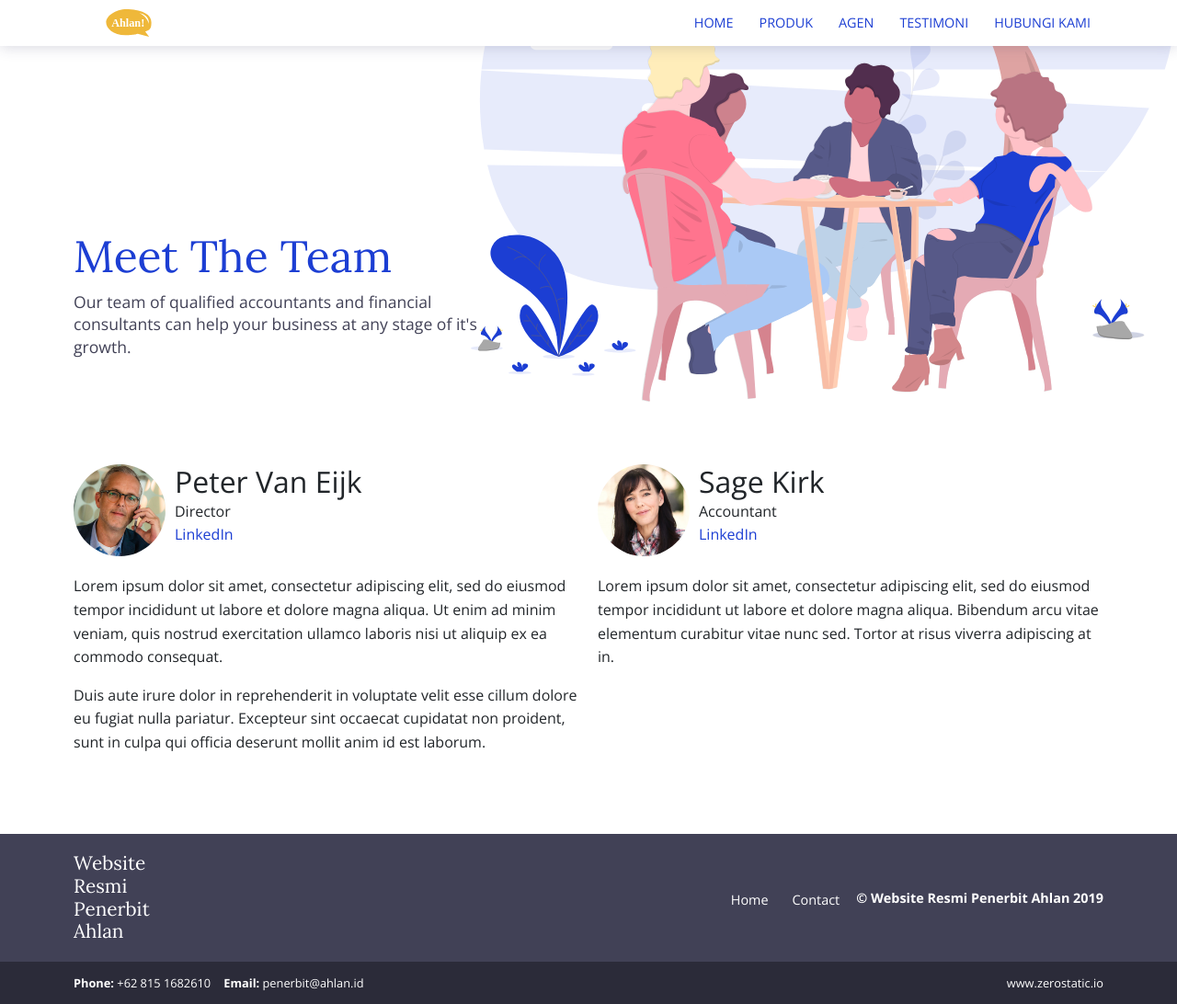
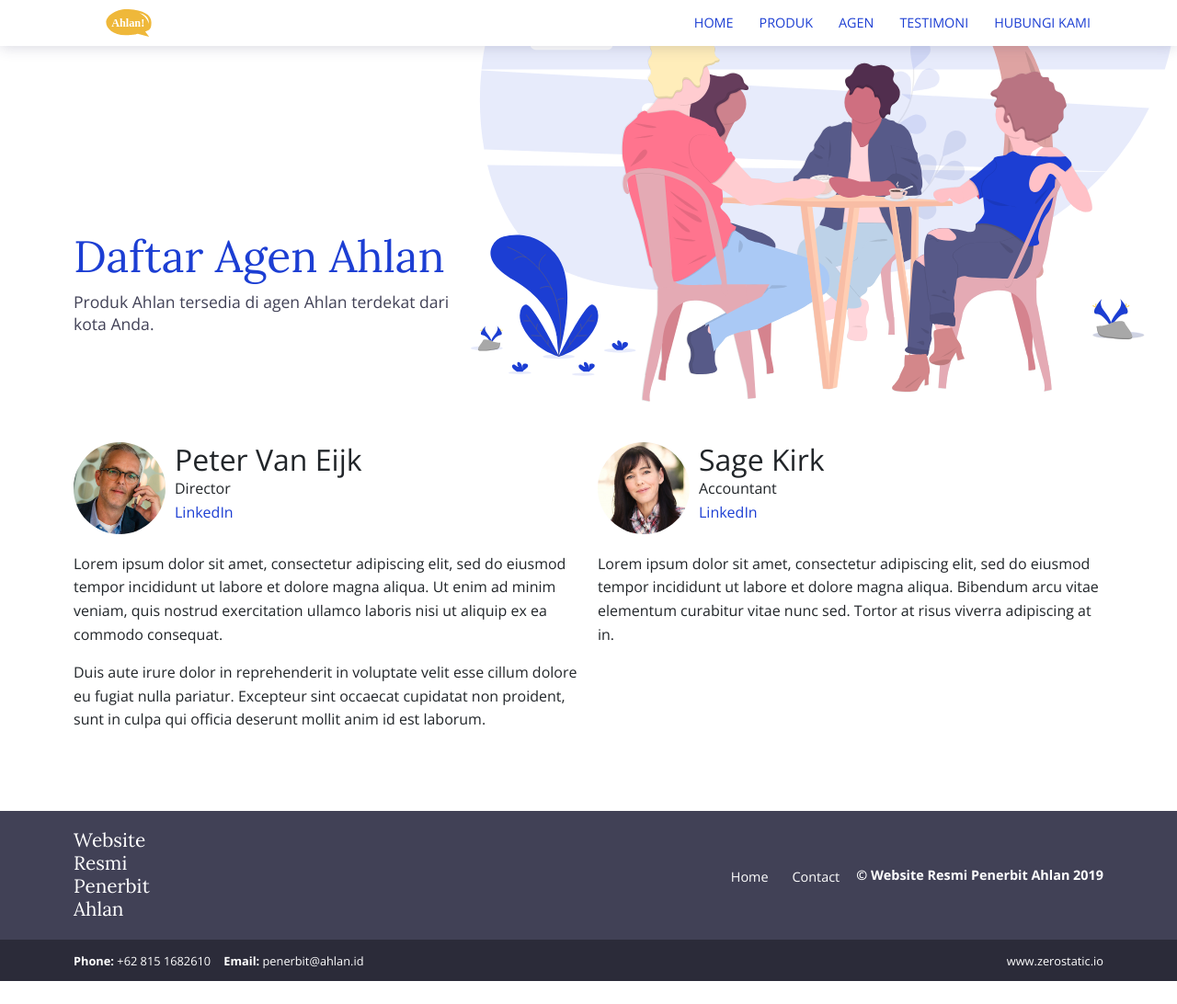
Before and after one commit to ahlanid/ahlanid.github.io, a Jekyll site: the page built from team.html, in a window 1280 px wide. Shown: the whole page at 92% size. Built offline with Jekyll 4.4.1, drawn with Linux system fonts in a browser that asks for light colours; after the commit the page ends 1067 px from its top, so only the background shows below that.

Commit message:
Update team.html

```diff
--- a/team.html
+++ b/team.html
@@ -1,5 +1,5 @@
 ---
-title: Team
+title: Agen
 layout: default
 bodyClass: page-team-list
 ---
@@ -8,10 +8,9 @@
   <div class="container">
     <div class="row">
       <div class="col-12">
-        <h1>Meet The Team</h1>
+        <h1>Daftar Agen Ahlan</h1>
         <p>
-          Our team of qualified accountants and financial consultants can help
-          your business at any stage of it's growth.
+          Produk Ahlan tersedia di agen Ahlan terdekat dari kota Anda.
         </p>
       </div>
     </div>
```
